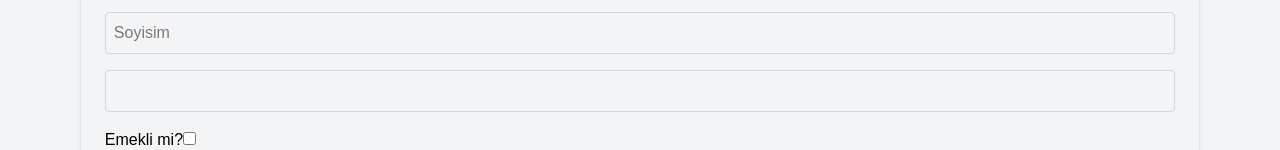
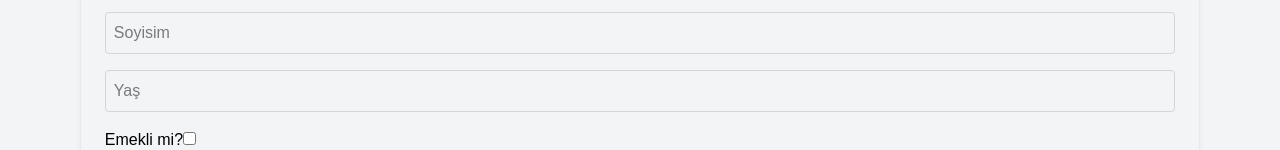
Before and after one commit to Borahamurcu/personel, a Next.js app: page /ekleme-sayfasi in a window 1280 px wide. Shown: the part 424-574 px from the top of the page. Built offline with nearby package versions, Linux system fonts and the light colour scheme.

Commit message:
degisiklik 13:02

```diff
--- a/app/components/AddForm.tsx
+++ b/app/components/AddForm.tsx
@@ -53,7 +53,8 @@ function AddForm() {
       <input
         type="number"
         value={yeniPersonel.yas}
-        className="w-full p-2 border border-gray-300 rounded"
+        placeholder="Yaş"
+        className="w-full p-2 border border-gray-300 rounded no-spinner"
         onChange={(e) =>
           setYeniPersonel({
             ...yeniPersonel,
--- a/app/globals.css
+++ b/app/globals.css
@@ -24,18 +24,28 @@ body {
   color: var(--foreground);
   font-family: Arial, Helvetica, sans-serif;
 }
+
 .baslik {
   font-size: 2rem;
   font-weight: bold;
   text-align: center;
   margin-top: 20px;
 }
+
 .buttton {
-  background-color: #4CAF50; /* Yeşil arka plan */
+  background-color: #4caf50; /* Yeşil arka plan */
   color: rgb(28, 0, 0); /* Beyaz metin */
   padding: 10px 20px; /* İç boşluk */
   border: none; /* Kenarlık yok */
   border-radius: 5px; /* Köşe yuvarlama */
   cursor: pointer;
- /* İmleç el işareti */
+  /* İmleç el işareti */
 }
+
+@layer utilities {
+  .no-spinner::-webkit-outer-spin-button,
+  .no-spinner::-webkit-inner-spin-button {
+    -webkit-appearance: none;
+    margin: 0;
+  }
+}
```
